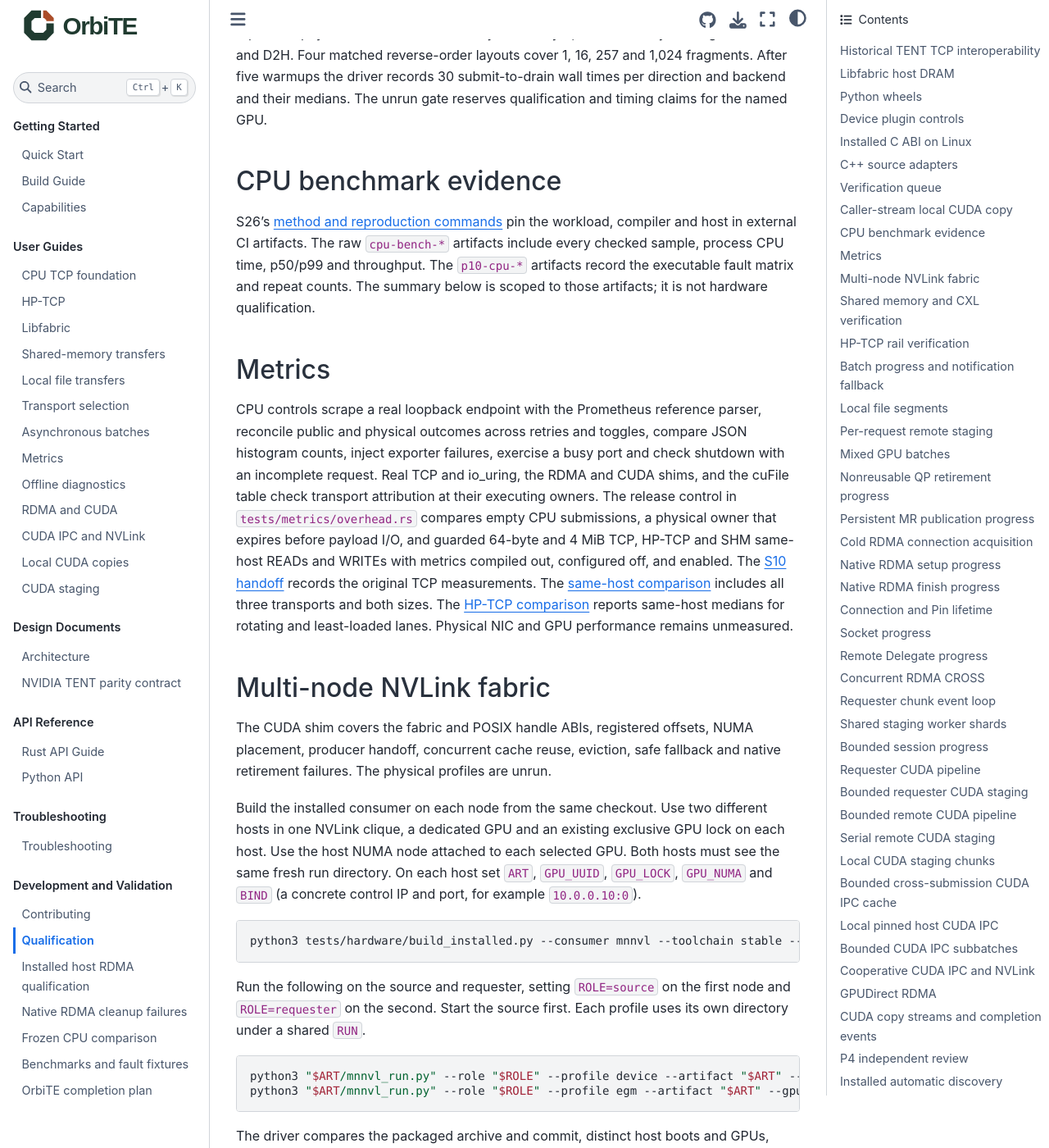
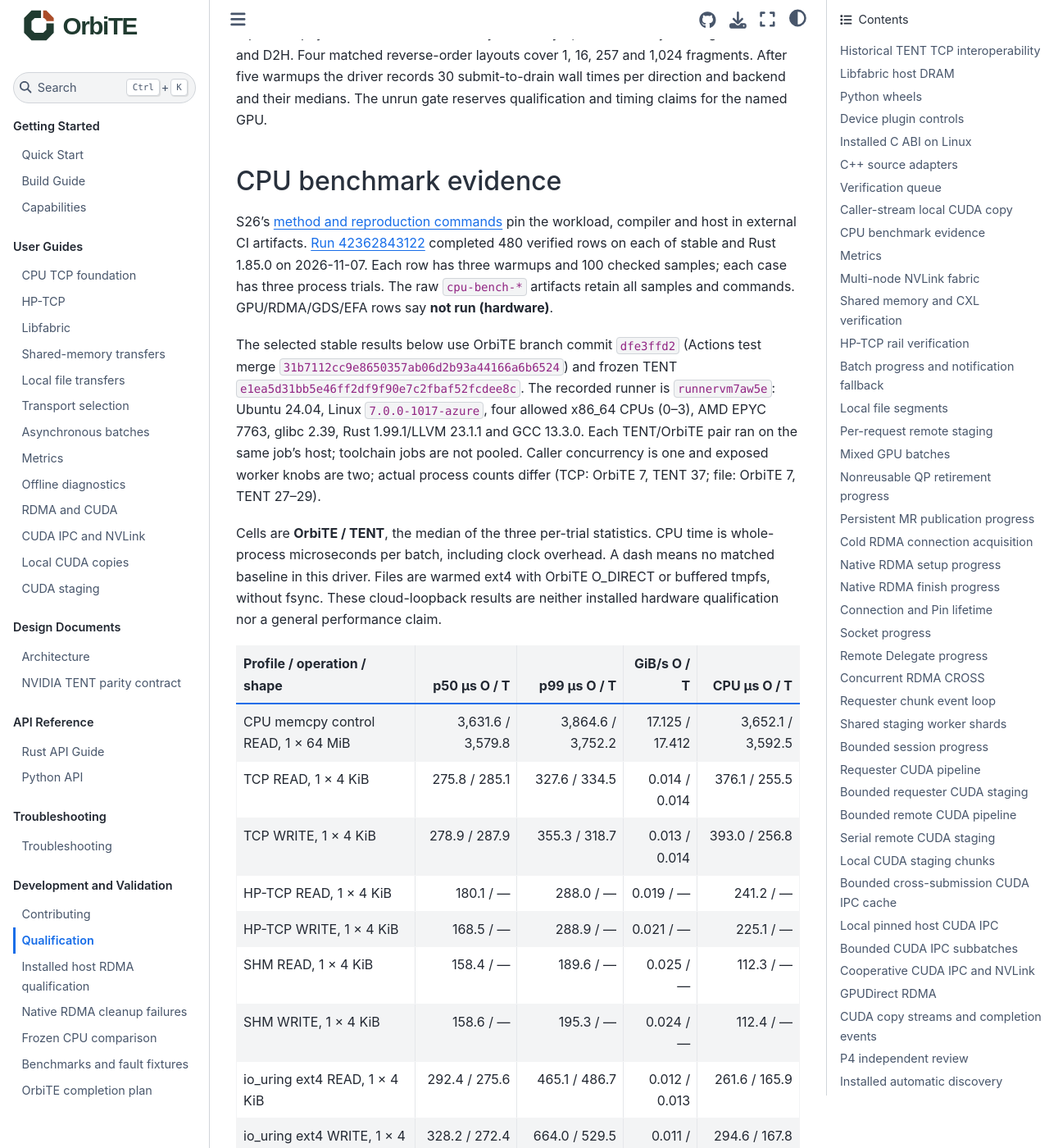
Before and after one commit to OrbitInfra/OrbitTE, a Sphinx documentation site: the page built from docs/qualification.md, in a window 1280 px wide and 1400 px high, scrolled down 15626 px. Shown: the whole window at 82% size. Built offline with Sphinx 7.4.7 and the Sphinx Book theme 1.1.4, drawn with Linux system fonts in a browser that asks for light colours; some of the changed text lies outside the part shown.

Commit message:
docs: record scoped S26 CPU evidence

```diff
--- a/docs/qualification.md
+++ b/docs/qualification.md
@@ -238,10 +238,62 @@ unrun gate reserves qualification and timing claims for the named GPU.
 ## CPU benchmark evidence
 
 S26's [method and reproduction commands](benchmarks.md) pin the workload,
-compiler and host in external CI artifacts. The raw `cpu-bench-*` artifacts
-include every checked sample, process CPU time, p50/p99 and throughput. The
-`p10-cpu-*` artifacts record the executable fault matrix and repeat counts.
-The summary below is scoped to those artifacts; it is not hardware qualification.
+compiler and host in external CI artifacts. [Run 42362843122](https://github.com/OrbitInfra/OrbiTE/actions/runs/42362843122)
+completed 480 verified rows on each of stable and Rust 1.85.0 on 2026-11-07.
+Each row has three warmups and 100 checked samples; each case has three process
+trials. The raw `cpu-bench-*` artifacts retain all samples and commands.
+GPU/RDMA/GDS/EFA rows say **not run (hardware)**.
+
+The selected stable results below use OrbiTE branch commit `dfe3ffd2`
+(Actions test merge `31b7112cc9e8650357ab06d2b93a44166a6b6524`) and frozen TENT
+`e1ea5d31bb5e46ff2df9f90e7c2fbaf52fcdee8c`. The recorded runner is
+`runnervm7aw5e`: Ubuntu 24.04, Linux `7.0.0-1017-azure`, four allowed x86_64
+CPUs (0–3), AMD EPYC 7763, glibc 2.39, Rust 1.99.1/LLVM 23.1.1 and GCC 13.3.0.
+Each TENT/OrbiTE pair ran on the same job's host; toolchain jobs are not pooled.
+Caller concurrency is one and exposed worker knobs are two; actual process
+counts differ (TCP: OrbiTE 7, TENT 37; file: OrbiTE 7, TENT 27–29).
+
+Cells are **OrbiTE / TENT**, the median of the three per-trial statistics.
+CPU time is whole-process microseconds per batch, including clock overhead.
+A dash means no matched baseline in this driver. Files are warmed ext4 with
+OrbiTE O_DIRECT or buffered tmpfs, without fsync. These cloud-loopback results
+are neither installed hardware qualification nor a general performance claim.
+
+| Profile / operation / shape | p50 µs O / T | p99 µs O / T | GiB/s O / T | CPU µs O / T |
+| --- | ---: | ---: | ---: | ---: |
+| CPU memcpy control READ, 1 × 64 MiB | 3,631.6 / 3,579.8 | 3,864.6 / 3,752.2 | 17.125 / 17.412 | 3,652.1 / 3,592.5 |
+| TCP READ, 1 × 4 KiB | 275.8 / 285.1 | 327.6 / 334.5 | 0.014 / 0.014 | 376.1 / 255.5 |
+| TCP WRITE, 1 × 4 KiB | 278.9 / 287.9 | 355.3 / 318.7 | 0.013 / 0.014 | 393.0 / 256.8 |
+| HP-TCP READ, 1 × 4 KiB | 180.1 / — | 288.0 / — | 0.019 / — | 241.2 / — |
+| HP-TCP WRITE, 1 × 4 KiB | 168.5 / — | 288.9 / — | 0.021 / — | 225.1 / — |
+| SHM READ, 1 × 4 KiB | 158.4 / — | 189.6 / — | 0.025 / — | 112.3 / — |
+| SHM WRITE, 1 × 4 KiB | 158.6 / — | 195.3 / — | 0.024 / — | 112.4 / — |
+| io_uring ext4 READ, 1 × 4 KiB | 292.4 / 275.6 | 465.1 / 486.7 | 0.012 / 0.013 | 261.6 / 165.9 |
+| io_uring ext4 WRITE, 1 × 4 KiB | 328.2 / 272.4 | 664.0 / 529.5 | 0.011 / 0.013 | 294.6 / 167.8 |
+| io_uring tmpfs READ, 1 × 4 KiB | 157.3 / 83.7 | 283.1 / 249.6 | 0.023 / 0.041 | 166.5 / 99.4 |
+| io_uring tmpfs WRITE, 1 × 4 KiB | 198.1 / 84.5 | 321.2 / 258.2 | 0.018 / 0.041 | 249.4 / 100.1 |
+| TCP READ, 1 × 64 MiB | 114,507.4 / 121,340.3 | 146,553.5 / 138,350.4 | 0.523 / 0.515 | 151,510.0 / 160,760.3 |
+| HP-TCP READ, 1 × 64 MiB | 13,868.2 / — | 15,240.3 / — | 4.494 / — | 46,363.0 / — |
+| SHM READ, 1 × 64 MiB | 3,918.6 / — | 4,109.8 / — | 16.064 / — | 4,039.0 / — |
+| io_uring ext4 READ, 1 × 64 MiB | 25,963.8 / 26,999.7 | 54,305.0 / 34,079.6 | 2.138 / 2.293 | 5,266.2 / 4,922.9 |
+| io_uring tmpfs READ, 1 × 64 MiB | 8,918.7 / 9,123.2 | 9,521.6 / 9,855.4 | 7.032 / 6.854 | 9,213.4 / 9,378.0 |
+| TCP WRITE, 64 × 4 KiB contiguous | 436.6 / 443.5 | 539.4 / 496.6 | 0.553 / 0.552 | 684.1 / 560.4 |
+| TCP WRITE, 64 × 4 KiB gapped | 9,543.9 / 6,233.4 | 9,992.8 / 6,483.5 | 0.026 / 0.039 | 17,181.7 / 13,064.4 |
+| io_uring ext4 READ, 64 × 4 KiB gapped | 926.5 / 979.2 | 15,716.4 / 1,779.6 | 0.125 / 0.232 | 1,015.2 / 1,143.6 |
+
+OrbiTE is materially slower for scattered small TCP batches: the 64-block
+READ/WRITE p50s are 1.36×/1.53× TENT's. Four-KiB tmpfs READ/WRITE p50s are
+1.88×/2.34×. Likely contributors are the per-batch worker and per-owner TCP
+connections, versus TENT's task/RPC pools and caller-driven file submission;
+these are source-based hypotheses, not profiler findings. Ext4's gapped
+64-block READ/WRITE tails also inflate (p99 15.7/8.8 ms versus 1.8/1.7 ms),
+reducing throughput despite similar medians. That tail cause is unresolved in
+this warmed, page-cache/coherence-sensitive workload. No path was tuned here.
+
+[CI run 42362843121](https://github.com/OrbitInfra/OrbiTE/actions/runs/42362843121)
+records 24 passing CPU fault controls and two N/A dispositions per toolchain
+in `p10-cpu-*`; the new TCP and HP-TCP process-kill controls each passed 50
+repetitions. This is P10 preparation, not acceptance of its hardware matrix.
 
 ## Metrics
 
```
Also changed, not shown: docs/benchmarks.md (+2 -1 lines).
